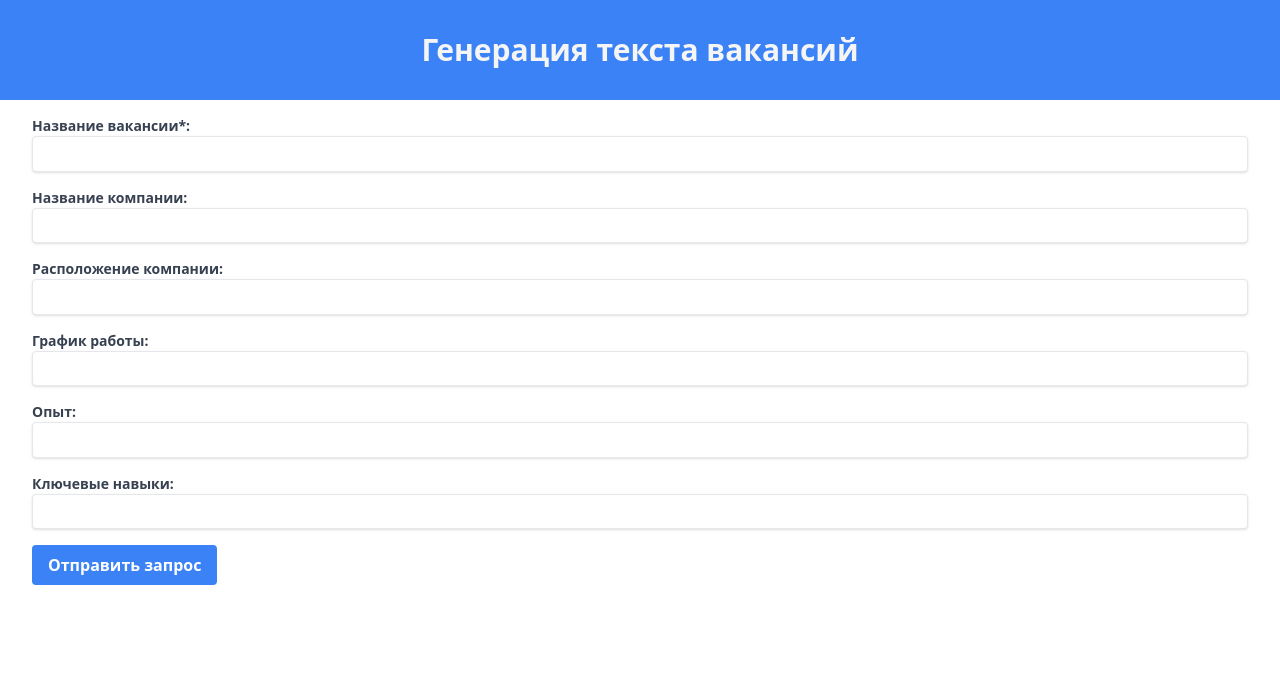
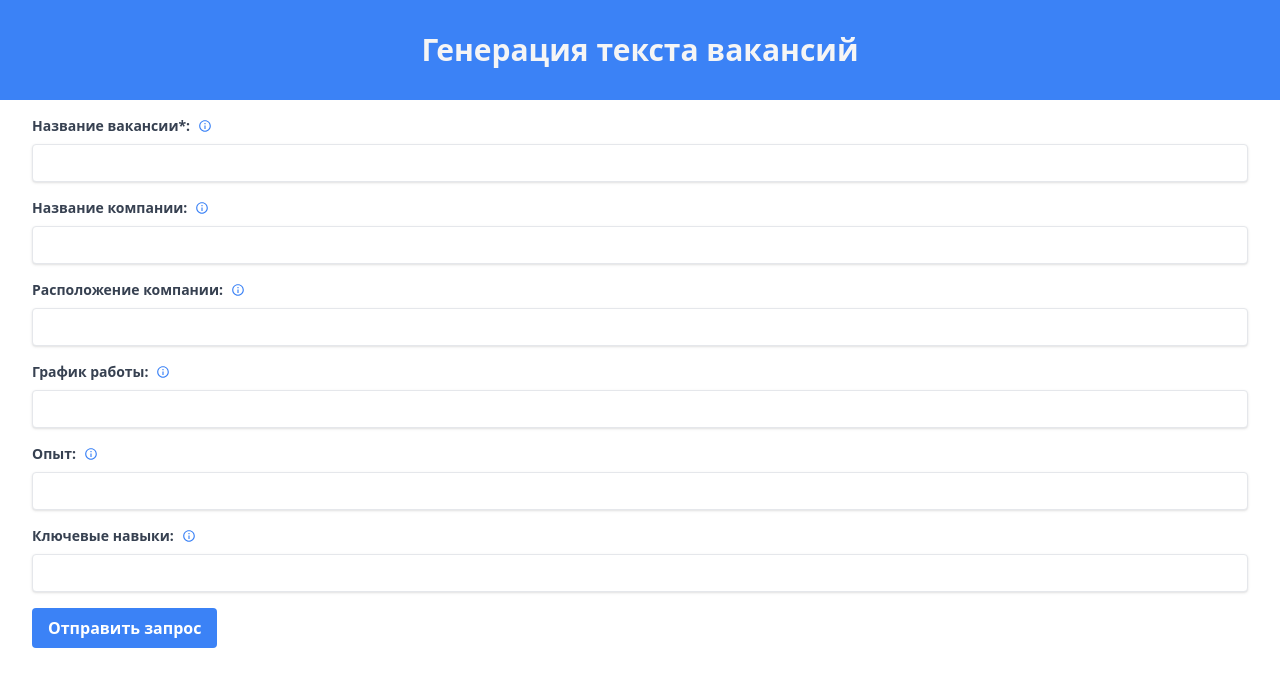
Before and after one commit to AlekseyScorpi/vacancies_site, a Next.js app: page / in a window 1280 px wide. Shown: the top 686 px of the page. Built offline with nearby package versions, Linux system fonts and the light colour scheme.

Commit message:
using socketio now in positions request

```diff
--- a/package.json
+++ b/package.json
@@ -10,6 +10,7 @@
   },
   "dependencies": {
     "@types/crypto-js": "^4.2.2",
+    "@types/socket.io-client": "^3.0.0",
     "axios": "^1.6.8",
     "crypto-js": "^4.2.0",
     "dotenv": "^16.4.5",
@@ -17,7 +18,9 @@
     "react": "^18",
     "react-dom": "^18",
     "react-icons": "^5.2.1",
-    "react-spinners": "^0.13.8"
+    "react-spinners": "^0.13.8",
+    "react-tooltip": "^5.26.4",
+    "socket.io-client": "^4.7.5"
   },
   "devDependencies": {
     "@types/node": "^20",
--- a/src/components/common/content.tsx
+++ b/src/components/common/content.tsx
@@ -3,6 +3,8 @@ import { SHA256 } from 'crypto-js';
 import { FormData } from '@/app.interface';
 import { generateRequest } from '@/api';
 import { TextDisplay } from './textdisplay';
+import { MdInfoOutline } from 'react-icons/md';
+import { Tooltip } from 'react-tooltip'
 
 export const Content = () => {
   const [formData, setFormData] = useState<FormData>({
@@ -20,6 +22,8 @@ export const Content = () => {
 
   const [isButtonDisabled, setIsButtonDisabled] = useState<boolean>(false);
 
+  const [keySkillsStr, setKeySkillsStr] = useState<string>("")
+
   const handlePositionChange = useCallback((position: number) => {
     if (position === -1) {
       setBusyDisplays(prevBusyDisplays => prevBusyDisplays - 1);
@@ -36,8 +40,8 @@ export const Content = () => {
   };
 
   const handleKeySkillsChange = (e: React.ChangeEvent<HTMLInputElement>) => {
-    const keySkills = e.target.value.split(',').map(skill => skill.trim());
-    setFormData({ ...formData, keySkills });
+    const { value } = e.target;
+    setKeySkillsStr(value)
   };
 
   const generateToken = (data: FormData) => {
@@ -62,8 +66,10 @@ export const Content = () => {
 
   const handleSubmit = async (e: React.FormEvent) => {
     e.preventDefault();
-
+    const keySkills = keySkillsStr.split(',').map(skill => skill.trim());
+    setFormData({ ...formData, keySkills });
     console.log(busyDisplays);
+    console.log(formData)
 
     if (busyDisplays >= 3) {
       showNotification('Невозможно отправить больше 3 запросов одновременно');
@@ -83,6 +89,7 @@ export const Content = () => {
         showNotification('Произошла непредвиденная ошибка')
         setBusyDisplays(prevBusyDisplays => prevBusyDisplays - 1);
       }
+
       setIsButtonDisabled(false);
   } catch (error) {
     showNotification(`Произошла ошибка: ${error}`);
@@ -91,44 +98,87 @@ export const Content = () => {
   }
   };
 
+  const vacancyTip = "Укажите здесь максимально подробно название вакансии (обязательное поле)";
+  const companyTip = "Укажите здесь название вашей компании, это поможет модели сгенерировать более подробный текст";
+  const placeTip = "Укажите здесь расположение компании или место вакансии (страна, город)";
+  const scheduleTip = "Укажите здесь формат работы (удаленная/офис...), расписание (5/2...), временные рамки..."
+  const experienceTip = "Укажите здесь ожидаемый опыт работы (нет, от 1 года, 3-6 лет...)"
+  const keysTip = "Укажите через запятую как можно больше ключевых навыков (Отвественность, стрессоустойчиовсть, Python, знание высшей математики...)"
+
   return (
     <div>
       <form onSubmit={handleSubmit} className="py-4 px-8">
         <div className="mb-4">
-          <label className="block text-gray-700 text-sm font-bold mb-2">
+          <label className="text-gray-700 text-sm font-bold mb-2 flex items-center">
             Название вакансии*:
-            <input type="text" name="vacancyName" value={formData.vacancyName} onChange={handleChange} maxLength={100} required className="shadow appearance-none border rounded w-full py-2 px-3 text-gray-700 leading-tight focus:outline-none focus:shadow-outline" />
+            <MdInfoOutline
+              data-tooltip-id="vacancyNameTooltip"
+              data-tooltip-content={vacancyTip}
+              className="text-blue-500 ml-2 cursor-pointer"
+            />
+            <Tooltip id="vacancyNameTooltip"/>
           </label>
+          <input type="text" name="vacancyName" value={formData.vacancyName} onChange={handleChange} maxLength={100} required className="shadow appearance-none border rounded w-full py-2 px-3 text-gray-700 leading-tight focus:outline-none focus:shadow-outline" />
         </div>
         <div className="mb-4">
-          <label className="block text-gray-700 text-sm font-bold mb-2">
+          <label className="text-gray-700 text-sm font-bold mb-2 flex items-center">
             Название компании:
-            <input type="text" name="companyName" value={formData.companyName} onChange={handleChange} maxLength={200} className="shadow appearance-none border rounded w-full py-2 px-3 text-gray-700 leading-tight focus:outline-none focus:shadow-outline" />
+            <MdInfoOutline
+              data-tooltip-id="companyNameTooltip"
+              data-tooltip-content={companyTip}
+              className="text-blue-500 ml-2 cursor-pointer"
+            />
+            <Tooltip id="companyNameTooltip"/>
           </label>
+          <input type="text" name="companyName" value={formData.companyName} onChange={handleChange} maxLength={200} className="shadow appearance-none border rounded w-full py-2 px-3 text-gray-700 leading-tight focus:outline-none focus:shadow-outline" />
         </div>
         <div className="mb-4">
-          <label className="block text-gray-700 text-sm font-bold mb-2">
+          <label className="text-gray-700 text-sm font-bold mb-2 flex items-center">
             Расположение компании:
-            <input type="text" name="companyPlace" value={formData.companyPlace} onChange={handleChange} maxLength={200} className="shadow appearance-none border rounded w-full py-2 px-3 text-gray-700 leading-tight focus:outline-none focus:shadow-outline" />
+            <MdInfoOutline
+              data-tooltip-id="companyPlaceTooltip"
+              data-tooltip-content={placeTip}
+              className="text-blue-500 ml-2 cursor-pointer"
+            />
+            <Tooltip id="companyPlaceTooltip"/>
           </label>
+          <input type="text" name="companyPlace" value={formData.companyPlace} onChange={handleChange} maxLength={200} className="shadow appearance-none border rounded w-full py-2 px-3 text-gray-700 leading-tight focus:outline-none focus:shadow-outline" />
         </div>
         <div className="mb-4">
-          <label className="block text-gray-700 text-sm font-bold mb-2">
+          <label className="text-gray-700 text-sm font-bold mb-2 flex items-center">
             График работы:
-            <input type="text" name="schedule" value={formData.schedule} onChange={handleChange} maxLength={200} className="shadow appearance-none border rounded w-full py-2 px-3 text-gray-700 leading-tight focus:outline-none focus:shadow-outline" />
+            <MdInfoOutline
+              data-tooltip-id="scheduleTooltip"
+              data-tooltip-content={scheduleTip}
+              className="text-blue-500 ml-2 cursor-pointer"
+            />
+            <Tooltip id="scheduleTooltip"/>
           </label>
+          <input type="text" name="schedule" value={formData.schedule} onChange={handleChange} maxLength={200} className="shadow appearance-none border rounded w-full py-2 px-3 text-gray-700 leading-tight focus:outline-none focus:shadow-outline" />
         </div>
         <div className="mb-4">
-          <label className="block text-gray-700 text-sm font-bold mb-2">
+          <label className="text-gray-700 text-sm font-bold mb-2 flex items-center">
             Опыт:
-            <input type="text" name="experience" value={formData.experience} onChange={handleChange} maxLength={200} className="shadow appearance-none border rounded w-full py-2 px-3 text-gray-700 leading-tight focus:outline-none focus:shadow-outline" />
+            <MdInfoOutline
+              data-tooltip-id="experienceTooltip"
+              data-tooltip-content={experienceTip}
+              className="text-blue-500 ml-2 cursor-pointer"
+            />
+            <Tooltip id="experienceTooltip"/>
           </label>
+          <input type="text" name="experience" value={formData.experience} onChange={handleChange} maxLength={200} className="shadow appearance-none border rounded w-full py-2 px-3 text-gray-700 leading-tight focus:outline-none focus:shadow-outline" />
         </div>
         <div className="mb-4">
-          <label className="block text-gray-700 text-sm font-bold mb-2">
+          <label className="text-gray-700 text-sm font-bold mb-2 flex items-center">
             Ключевые навыки:
-            <input type="text" name="keySkills" value={formData.keySkills.join(', ')} onChange={handleKeySkillsChange} maxLength={200} className="shadow appearance-none border rounded w-full py-2 px-3 text-gray-700 leading-tight focus:outline-none focus:shadow-outline" />
+            <MdInfoOutline
+              data-tooltip-id="keySkillsTooltip"
+              data-tooltip-content={keysTip}
+              className="text-blue-500 ml-2 cursor-pointer"
+            />
+            <Tooltip id="keySkillsTooltip"/>
           </label>
+          <input type="text" name="keySkills" value={keySkillsStr} onChange={handleKeySkillsChange} maxLength={200} className="shadow appearance-none border rounded w-full py-2 px-3 text-gray-700 leading-tight focus:outline-none focus:shadow-outline" />
         </div>
         <button type="submit" disabled={isButtonDisabled} className="bg-blue-500 hover:bg-blue-700 text-white font-bold py-2 px-4 rounded focus:outline-none focus:shadow-outline">Отправить запрос</button>
       </form>
```
Also changed, not shown: src/components/common/textdisplay.tsx (+25 -20 lines), 1 other file (tests, documents, lock files or other folders).
